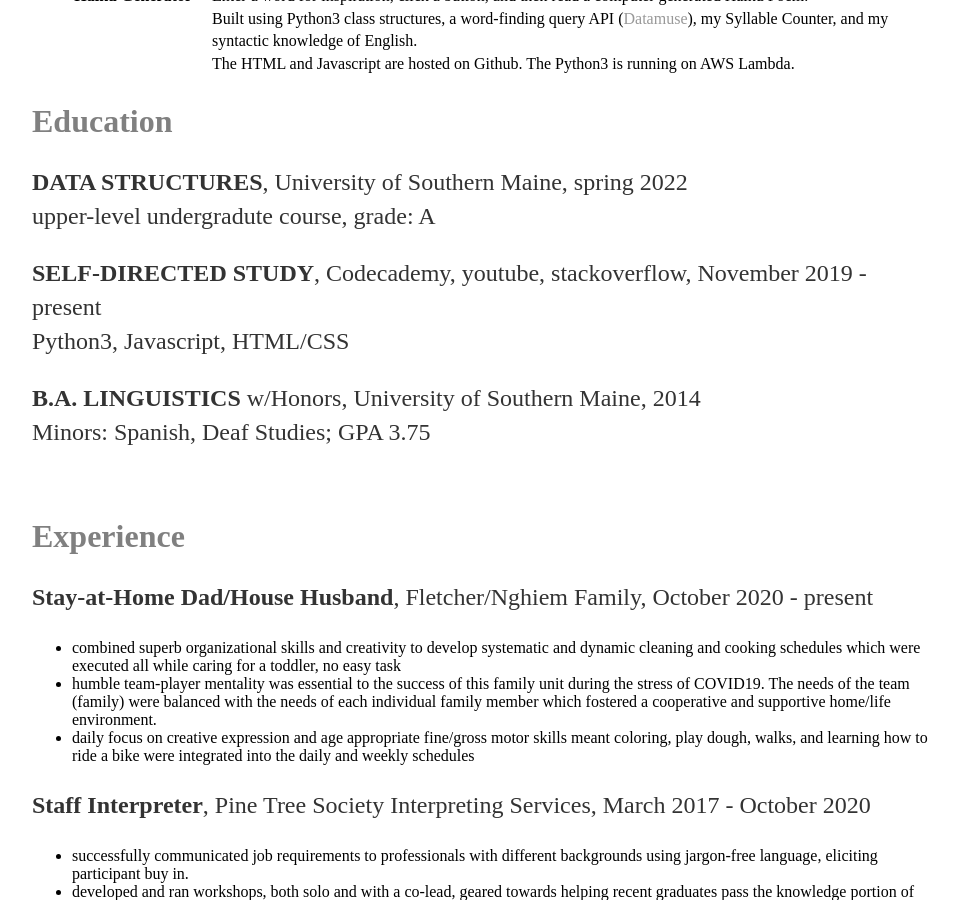
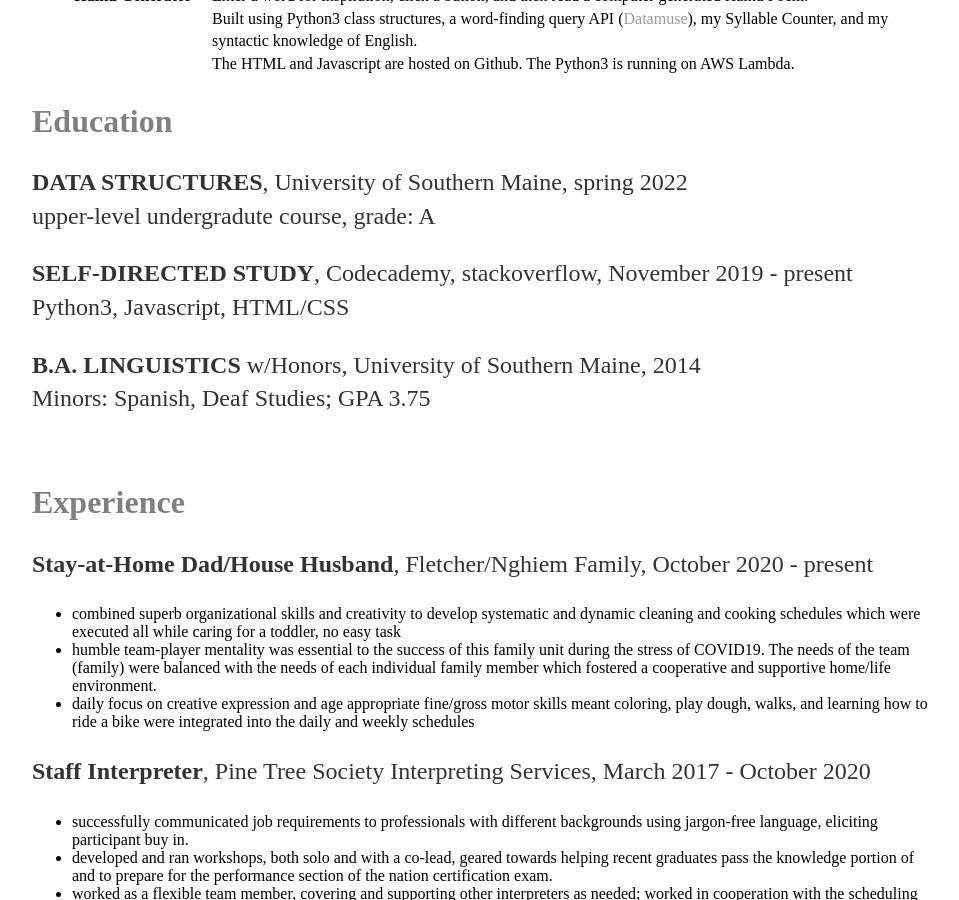
Before and after one commit to SeanEFletcher/SeanEFletcher.github.io, a Jekyll site: the page built from cv/index.html, in a window 1280 px wide and 900 px high, scrolled down 890 px. Shown: the whole window, without its empty margins (160-1119 px from the left). Built offline with Jekyll 4.4.1, drawn with Linux system fonts in a browser that asks for light colours.

Commit message:
Update index.html

```diff
--- a/cv/index.html
+++ b/cv/index.html
@@ -49,7 +49,7 @@ title: Sean's CV
     <div class="education">
       <h2 class="CVh2">Education</h2>
       <p class="CVitemTitle"><strong>DATA STRUCTURES</strong>, University of Southern Maine, <span class="dates">spring 2022</span><br> upper-level undergradute course, grade: A</p>
-      <p class="CVitemTitle"><strong>SELF-DIRECTED STUDY</strong>, Codecademy, youtube, stackoverflow, <span class="dates">November 2019 - present</span><br> Python3, Javascript, HTML/CSS</p>
+      <p class="CVitemTitle"><strong>SELF-DIRECTED STUDY</strong>, Codecademy, stackoverflow, <span class="dates">November 2019 - present</span><br> Python3, Javascript, HTML/CSS</p>
       <p class="CVitemTitle"><strong>B.A. LINGUISTICS</strong> w/Honors, University of Southern Maine, <span class="dates">2014</span><br>Minors: Spanish, Deaf Studies; GPA 3.75</p>
     </div>
     <br>
```
